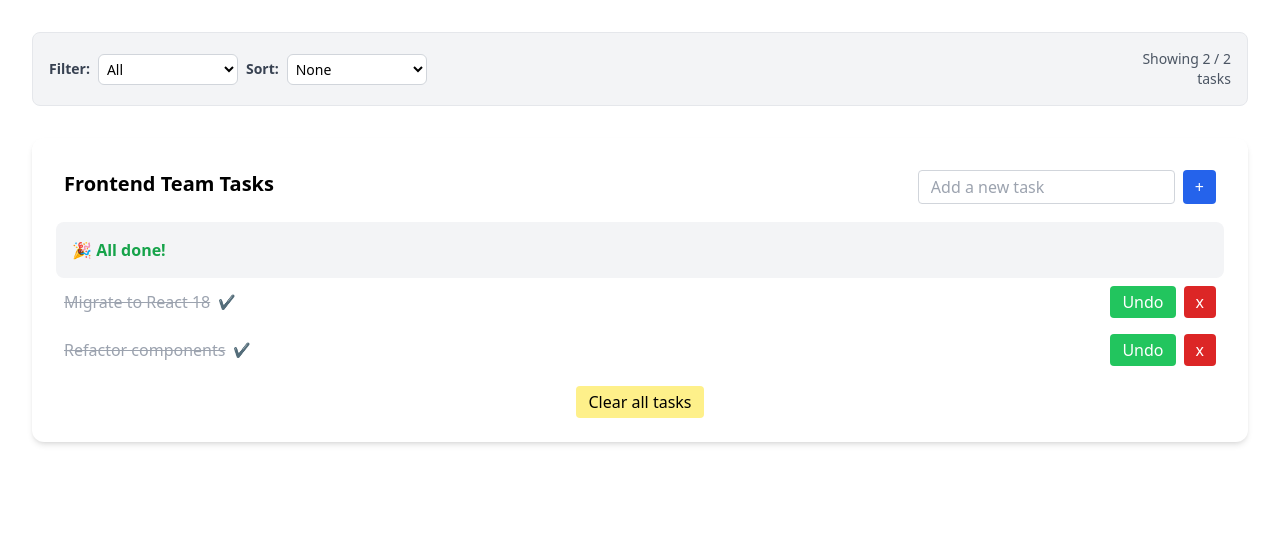
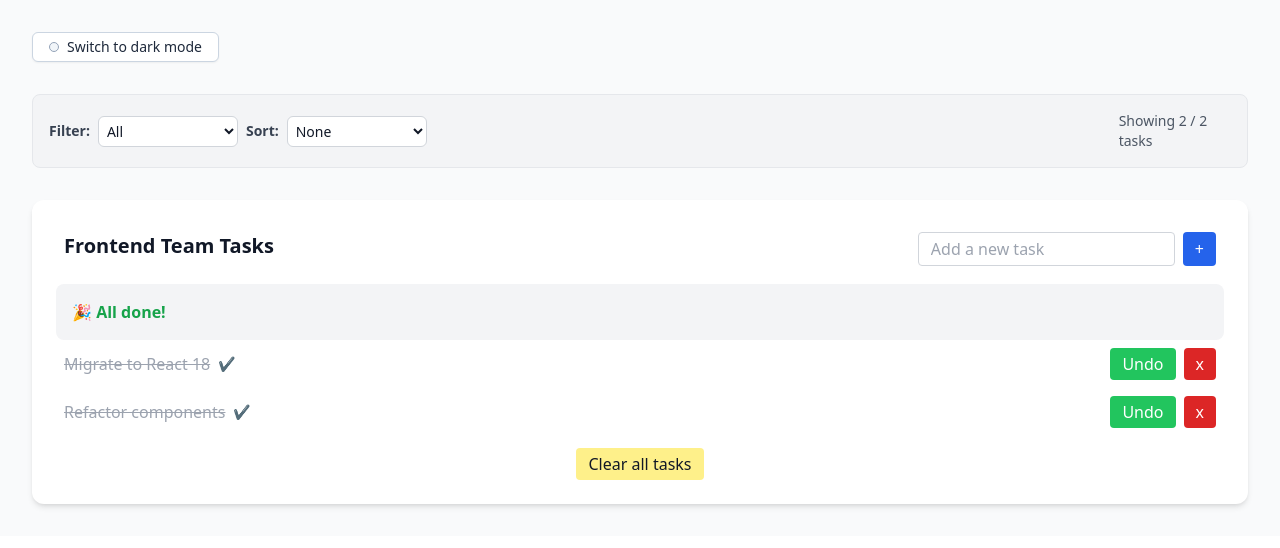
Before and after one commit to dalofe/react-playground, a React (Vite) app: page / in a window 1280 px wide. Shown: the top 548 px of the page. Built offline with nearby package versions, Linux system fonts and the light colour scheme; the HTML template or start-up script is replaced by a standard one.

Commit message:
Day 21: including Dark Mode working OK

```diff
--- a/src/App.tsx
+++ b/src/App.tsx
@@ -2,10 +2,34 @@ import { useEffect, useState } from 'react';
 import TaskList from './components/TaskList';
 import type { Task, TaskDraft, SortOptions, FilterOptions } from './types/task';
 import { TaskFilterBar } from './components/TaskFilterBar';
+import DarkModeToggle from './components/DarkModeToggle';
 
 export default function App() {
   const [sort, setSort] = useState<SortOptions>('none');
   const [filter, setFilter] = useState<FilterOptions>('all');
+  const [isDarkMode, setIsDarkMode] = useState<boolean>(() => {
+    if (typeof window !== 'undefined') {
+      const stored = localStorage.getItem('theme');
+      if (stored) {
+        return stored === 'dark';
+      }
+      return (
+        window.matchMedia?.('(prefers-color-scheme: dark)').matches ?? false
+      );
+    }
+    return false;
+  });
+
+  useEffect(() => {
+    const root = document.documentElement;
+    if (isDarkMode) {
+      root.classList.add('dark');
+      localStorage.setItem('theme', 'dark');
+    } else {
+      root.classList.remove('dark');
+      localStorage.setItem('theme', 'light');
+    }
+  }, [isDarkMode]);
 
   const loadStates = (key: string, fallback: Task[]): Task[] => {
     const saved = localStorage.getItem(key);
@@ -48,7 +72,16 @@ export default function App() {
   };
 
   return (
+    <div
+      className={`transition-colors duration-300 ${isDarkMode ? 'bg-slate-900 text-gray-100' : 'bg-gray-50 text-gray-900'}`}
+    >
       <div className="p-8 space-y-8">
+        <header>
+          <DarkModeToggle
+            isDarkMode={isDarkMode}
+            setIsDarkMode={setIsDarkMode}
+          />
+        </header>
         <TaskFilterBar
           sort={sort}
           onSortChange={setSort}
@@ -66,5 +99,6 @@ export default function App() {
           onAddTask={handleAddFrotendTasks}
         />
       </div>
+    </div>
   );
 }
--- a/src/components/AlertBox.tsx
+++ b/src/components/AlertBox.tsx
@@ -7,10 +7,24 @@ type AlertBoxProps = {
 };
 
 const typeClasses: Record<AlertType, string> = {
+  success:
+    'bg-green-100 border-green-400 text-green-700 dark:border-green-500 dark:bg-green-900/60 dark:text-green-100',
+  error: 'bg-red-100 border-red-400 text-red-700',
+  warning: 'bg-yellow-100 border-yellow-400 text-yellow-700',
+};
+/*
+const typeClasses: Record<AlertType, string> = {
   success: 'bg-green-100 border-green-400 text-green-700',
   error: 'bg-red-100 border-red-400 text-red-700',
   warning: 'bg-yellow-100 border-yellow-400 text-yellow-700',
+  success:
+    'bg-green-100 border-green-400 text-green-700 dark:border-green-500 dark:bg-green-900/60 dark:text-green-100',
+  error:
+    'bg-red-100 border-red-400 text-red-700 dark:border-red-500 dark:bg-red-900/60 dark:text-red-100',
+  warning:
+    'bg-yellow-100 border-yellow-400 text-yellow-700 dark:border-amber-500 dark:bg-amber-900/60 dark:text-amber-100',
 };
+*/
 
 export function AlertBox({
   message,
@@ -26,9 +40,7 @@ export function AlertBox({
     >
       <p>{message}</p>
       {dismissible && (
-        <button
-          className="absolute top-1 right-2 text-lg font-bold text-inherit hover:opacity-70"
-        >
+        <button className="absolute top-1 right-2 text-lg font-bold text-inherit hover:opacity-70">
           x
         </button>
       )}
--- /dev/null
+++ b/src/components/DarkModeToggle.tsx
@@ -0,0 +1,37 @@
+import type { Dispatch, SetStateAction } from 'react';
+
+type DarkModeToggleProps = {
+  isDarkMode: boolean;
+  setIsDarkMode: Dispatch<SetStateAction<boolean>>;
+};
+export default function DarkModeToggle({
+  isDarkMode,
+  setIsDarkMode,
+}: DarkModeToggleProps) {
+  return (
+    <div>
+      <button
+        className="self-start inline-flex items-center gap-2 rounded-md border border-slate-300 bg-white px-4 py-1 text-sm font-medium text-slate-800 shadow-sm transition hover:bg-slate-100
+                  dark:border-slate-600 dark:bg-slate-800 dark:text-slate-100 dark:hover:bg-slate-700"
+        onClick={() => setIsDarkMode((prev) => !prev)}
+      >
+        <span className="h-2.5 w-2.5 rounded-full border border-slate-400 bg-slate-100 dark:border-slate-500 dark:bg-slate-600"></span>
+        Switch to {isDarkMode ? 'light ' : 'dark'} mode
+      </button>
+    </div>
+  );
+}
+
+/*
+ <button
+  type="button"
+  aria-pressed={isDarkMode}
+  onClick={() => setIsDarkMode((prev) => !prev)}
+  className="dark:border-slate-600 dark:bg-slate-800 dark:text-slate-100 dark:hover:bg-slate-700"
+>
+  <span
+    className="h-2.5 w-2.5 rounded-full border border-slate-400 bg-slate-100 dark:border-slate-500 dark:bg-slate-600"
+  ></span>
+  {isDarkMode ? 'Switch to light mode' : 'Switch to dark mode'}
+</button>
+*/
--- a/src/components/TaskFilterBar.tsx
+++ b/src/components/TaskFilterBar.tsx
@@ -18,12 +18,14 @@ export function TaskFilterBar({
   numberOfVisibleTasks,
 }: TaskFilterBarProps) {
   return (
-    <div className="flex flex-col sm:flex-row sm:items-center sm:justify-between gap-3 sm:gap-4 p-3 sm:p-4 bg-gray-100 rounded-lg border border-gray-200">
+    <div className="flex flex-col gap-3 rounded-lg border border-gray-200 bg-gray-100 p-3 sm:flex-row sm:items-center sm:p-4 sm:justify-between sm:gap-4 dark:border-slate-700 dark:bg-slate-800">
       {/* Left side: Filter + Sort */}
       <div className="flex flex-col sm:flex-row sm:items-center gap-2 w-full">
         {/* Filter */}
         <div className="flex items-center gap-2 w-full sm:w-auto">
-          <label className="font-semibold text-sm text-gray-700">Filter:</label>
+          <label className="text-sm font-semibold text-gray-700 dark:text-gray-200">
+            Filter:
+          </label>
           <select
             className="select-base"
             value={filter}
@@ -37,7 +39,9 @@ export function TaskFilterBar({
 
         {/* Sort */}
         <div className="flex items-center gap-2 w-full sm:w-auto">
-          <label className="font-semibold text-sm text-gray-700">Sort:</label>
+          <label className="text-sm font-semibold text-gray-700 dark:text-gray-200">
+            Sort:
+          </label>
           <select
             className="select-base"
             value={sort}
@@ -51,7 +55,7 @@ export function TaskFilterBar({
       </div>
 
       {/* Right side: Task count */}
-      <span className="text-xs sm:text-sm text-right text-gray-600 sm:ml-auto">
+      <span className="text-rigth text-xs text-gray-600 sm:text-sm sm:ml-auto dark:text-gray-300">
         Showing {numberOfVisibleTasks} / {tasks.length} tasks
       </span>
     </div>
--- a/src/components/TaskList.tsx
+++ b/src/components/TaskList.tsx
@@ -48,7 +48,9 @@ export default function TaskList({
   return (
     <div className="p-6 bg-white rounded-xl shadow-md mt-6">
       <div className="flex justify-between p-2">
-        <h2 className="text-xl font-semibold mb-4">{title}</h2>
+        <h2 className="mb-4 text-xl font-semibold text-gray-900 dark:text-gray-100">
+          {title}
+        </h2>
         <TaskForm onAddTask={onAddTask} />
       </div>
       <TaskProgress tasks={tasks} />
--- a/tailwind.config.js
+++ b/tailwind.config.js
@@ -1,6 +1,7 @@
 /** @type {import('tailwindcss').Config} */
 export default {
-  content: ["./index.html", "./src/**/*.{ts,tsx}"],
+  darkMode: 'class',
+  content: ['./index.html', './src/**/*.{ts,tsx}'],
   theme: {
     extend: {},
   },
```
Lines whose indentation alone changed are shown as unchanged.
